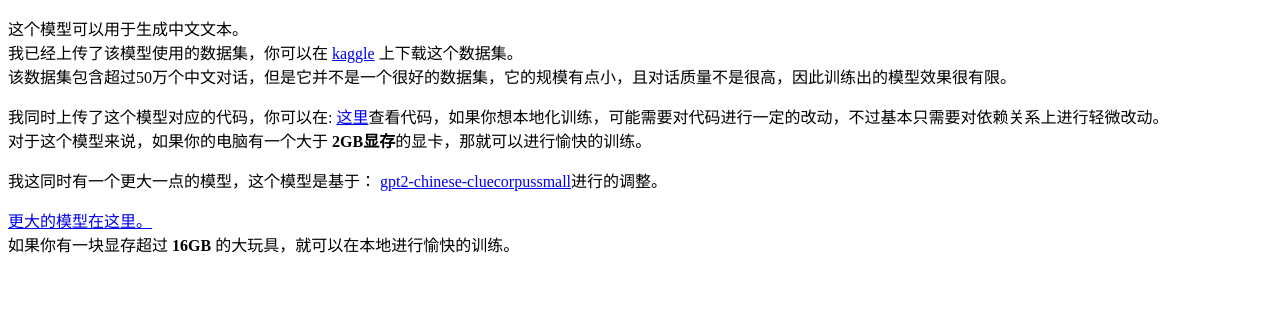
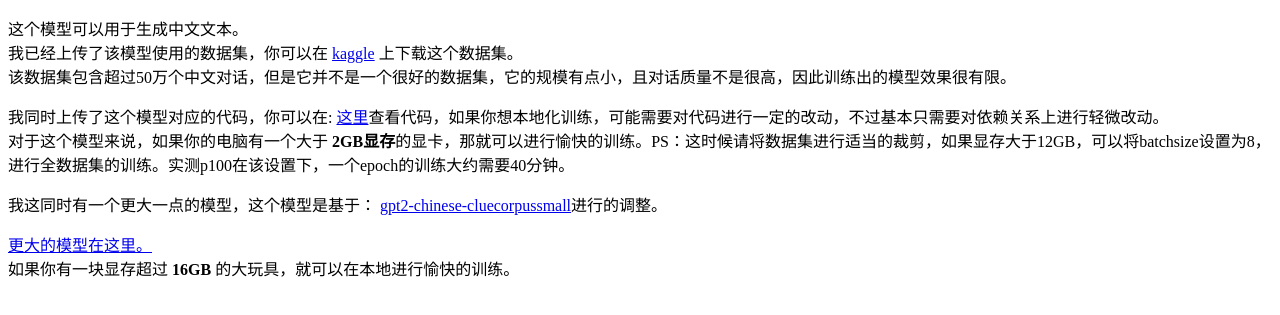
Before and after one commit to AHardworkingMan/AHardworkingMan.github.io, a plain HTML site: page index.html in a window 1280 px wide. Shown: the part 289-604 px from the top of the page. Drawn offline with Linux system fonts and the light colour scheme.

Commit message:
Update index.html

```diff
--- a/index.html
+++ b/index.html
@@ -18,7 +18,7 @@
 
 	<h3>模型描述</h3>
 	<p>这个模型可以用于生成中文文本。 <br/>我已经上传了该模型使用的数据集，你可以在 <a href="https://www.kaggle.com/datasets/jackyuuup/littlegpt">kaggle</a> 上下载这个数据集。<br/>该数据集包含超过50万个中文对话，但是它并不是一个很好的数据集，它的规模有点小，且对话质量不是很高，因此训练出的模型效果很有限。</p>
-	<p>我同时上传了这个模型对应的代码，你可以在: <a href="https://www.kaggle.com/code/jackyuuup/littlegptmodel">这里</a>查看代码，如果你想本地化训练，可能需要对代码进行一定的改动，不过基本只需要对依赖关系上进行轻微改动。<br/>对于这个模型来说，如果你的电脑有一个大于 <b>2GB显存</b>的显卡，那就可以进行愉快的训练。</p>
+	<p>我同时上传了这个模型对应的代码，你可以在: <a href="https://www.kaggle.com/code/jackyuuup/littlegptmodel">这里</a>查看代码，如果你想本地化训练，可能需要对代码进行一定的改动，不过基本只需要对依赖关系上进行轻微改动。<br/>对于这个模型来说，如果你的电脑有一个大于 <b>2GB显存</b>的显卡，那就可以进行愉快的训练。PS：这时候请将数据集进行适当的裁剪，如果显存大于12GB，可以将batchsize设置为8，进行全数据集的训练。实测p100在该设置下，一个epoch的训练大约需要40分钟。</p>
 	<p>我这同时有一个更大一点的模型，这个模型是基于： <a href="https://huggingface.co/uer/gpt2-chinese-cluecorpussmall">gpt2-chinese-cluecorpussmall</a>进行的调整。</p>
 	<p><a href="https://www.kaggle.com/code/jackyuuup/littlegpt2">更大的模型在这里。</a><br/> 如果你有一块显存超过 <b>16GB</b> 的大玩具，就可以在本地进行愉快的训练。</p>
 </body>
```
